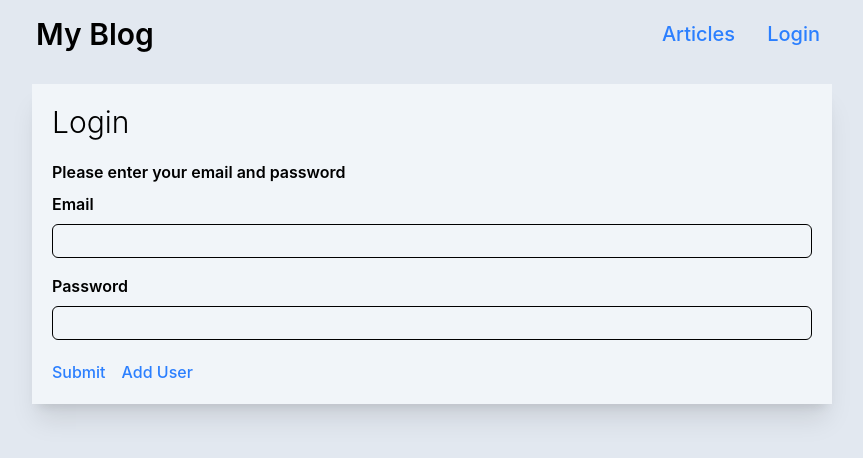
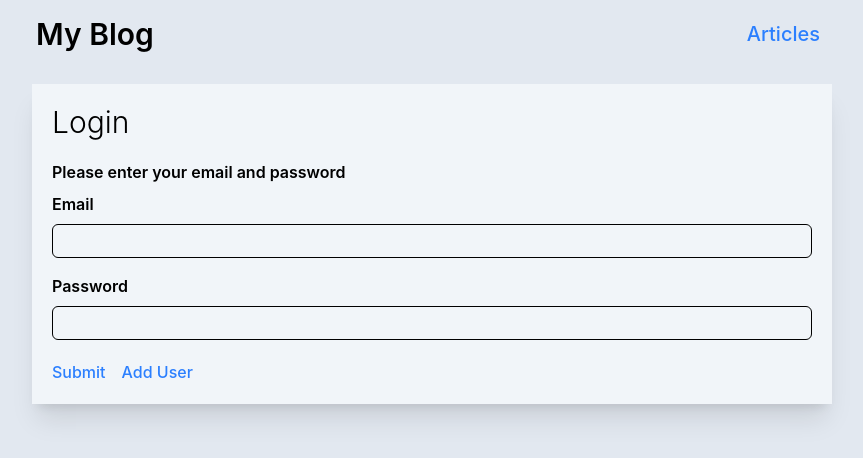
Before and after one commit to JacksonHoran/Blog-App, a Vue app in the folder frontend/: page /login in a window 1280 px wide. Shown: the top 458 px of the page, without its empty margins (208-1071 px from the left). Built offline with nearby package versions, Linux system fonts and the light colour scheme; no server answers.

Commit message:
add reactive navbar for loggedin and loggestate

```diff
--- a/frontend/src/views/Login.vue
+++ b/frontend/src/views/Login.vue
@@ -1,13 +1,12 @@
 <script setup>
-import Nav from "@/components/Nav.vue";
 import api from "@/services/api";
 import SubmitButton from "@/components/SubmitButton.vue";
-import { useRoute } from "vue-router";
 import { ref } from "vue";
-import router from "@/router";
+import { useRouter } from "vue-router";
+import { useAuth } from '@/composables/useAuth';
 
-const route = useRoute();
-
+const router = useRouter();
+const { login } = useAuth();
 const email = ref("");
 const password = ref("");
 const errorMessage = ref("");
@@ -19,7 +18,7 @@ const handleLogin = async () => {
       email: email.value,
       password: password.value,
     });
-    console.log("Logged in: ", response.data);
+    login(response.data.user);
     router.push("/articles");
   } catch (error) {
     if (error.response && error.response.status === 401) {
@@ -32,7 +31,16 @@ const handleLogin = async () => {
 </script>
 
 <template>
-  <Nav />
+  <nav
+    class="flex max-w-200 mx-auto mb-4 px-1 py-4 items-center justify-between">
+    <div class="text-3xl font-semibold cursor-pointer">My Blog</div>
+    <div class="space-x-4 flex items-center">
+      <router-link
+        to="/articles"
+        class="px-2 text-xl cursor-pointer text-blue-500 hover:text-blue-700 transition-colors font-medium"
+        >Articles</router-link>
+    </div>
+  </nav>
   <div class="bg-slate-100 max-w-200 mx-auto shadow-xl">
     <div class="p-5">
       <h2 class="text-3xl font-light">Login</h2>
```
